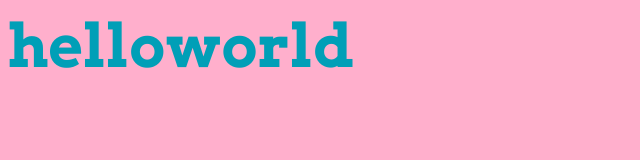
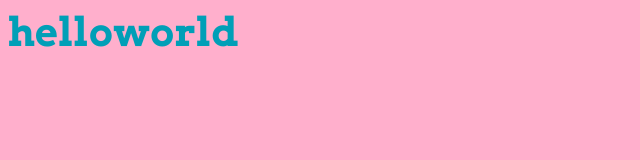
Before and after one commit to anaaleticiac/helloworld, a plain HTML site: page index.html in a window 1280 px wide. Shown: the whole page, without its empty margins (0-640 px from the left). Drawn offline with Linux system fonts and the light colour scheme.

Commit message:
Mudei o tamanho do H1

```diff
--- a/index.html
+++ b/index.html
@@ -9,7 +9,7 @@
         <style>
             h1 {
                 color: #009FB7;
-                font-size: 60px;
+                font-size: 40px;
                 font-family: 'Arvo', serif;
 
             }
```
